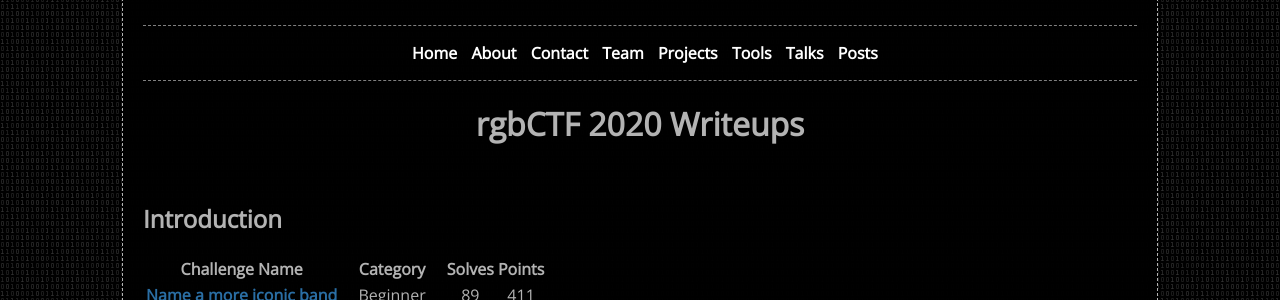
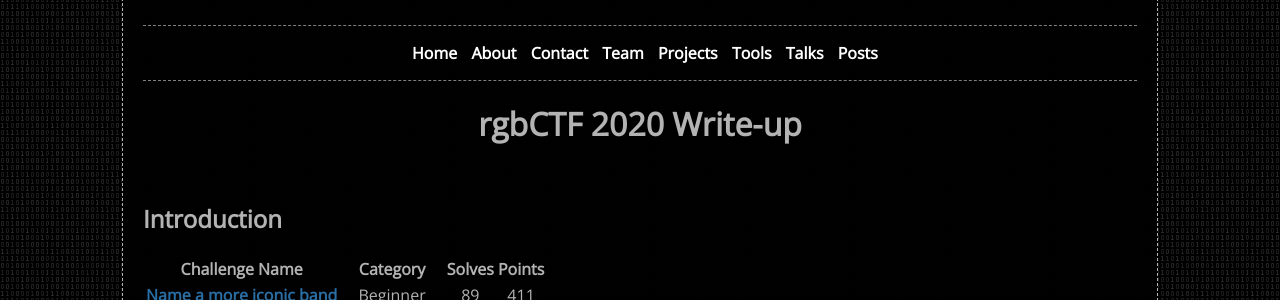
Before and after one commit to museifu666/museifu666.github.io, a Jekyll site: the page built from _posts/posts/2020-07-14-rgbCTF-2020-Writeups.md, in a window 1280 px wide and 1400 px high. Shown: the part 137-437 px from the top of the window. Built offline with Jekyll 4.4.1, drawn with Linux system fonts in a browser that asks for light colours; comment, search, counter and statistics services are not loaded.

Commit message:
Update 2020-07-14-rgbCTF-2020-Writeups.md

```diff
--- a/_posts/posts/2020-07-14-rgbCTF-2020-Writeups.md
+++ b/_posts/posts/2020-07-14-rgbCTF-2020-Writeups.md
@@ -1,10 +1,11 @@
 ---
 layout: post
-title: rgbCTF 2020 Writeups
+title: rgbCTF 2020 Write-up
 date: 2020-07-14 12:00:00
 categories: posts
 comments: true
 en: true
+description: An example post to this theme
 keywords: "CTF, rgb, writeups, challenges"
 ---
 
```
Also changed, not shown: other parts of _posts/posts/2020-07-14-rgbCTF-2020-Writeups.md (+1 -1 lines).
